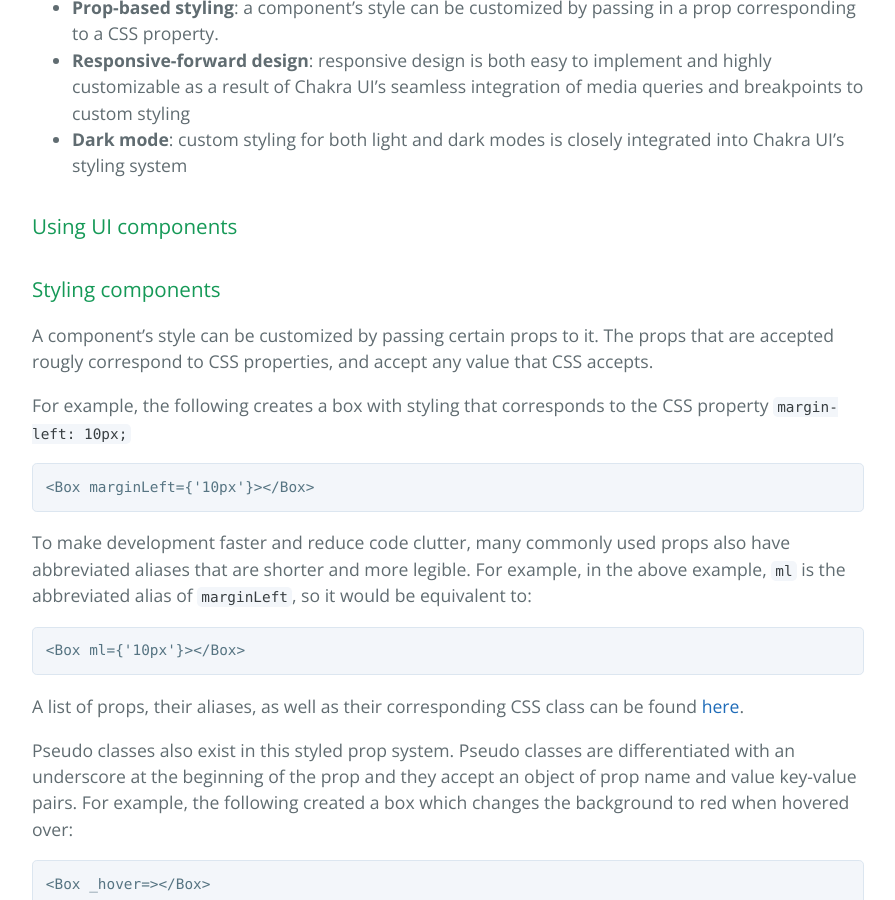
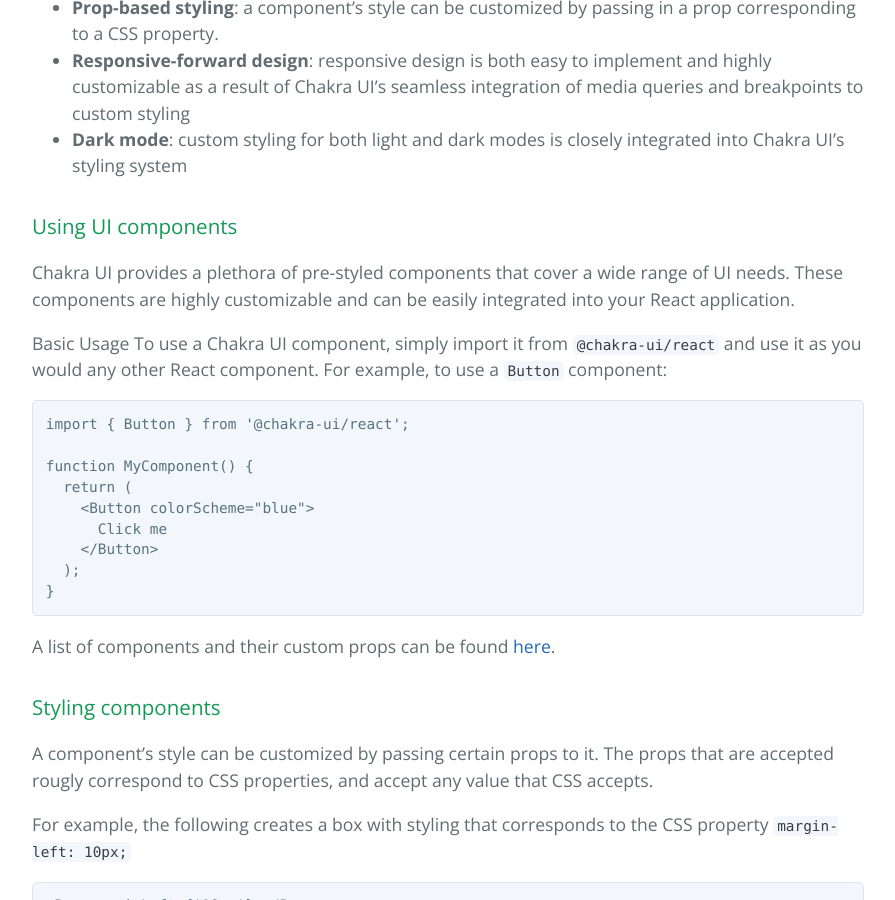
Before and after one commit to learning-software-engineering/learning-software-engineering.github.io, a Jekyll site: the page built from Topics/Tech_Stacks/ChakraUI.md, in a window 1280 px wide and 900 px high, scrolled down 1550 px. Shown: the whole window, without its empty margins (192-1087 px from the left). Built offline with Jekyll 4.4.1, drawn with Linux system fonts in a browser that asks for light colours; our own code applies the rules of GitHub Pages for plain Markdown files.

Commit message:
Chakra ui components

````diff
--- a/Topics/Tech_Stacks/ChakraUI.md
+++ b/Topics/Tech_Stacks/ChakraUI.md
@@ -41,6 +41,23 @@
 
 ### Using UI components
 
+Chakra UI provides a plethora of pre-styled components that cover a wide range of UI needs. These components are highly customizable and can be easily integrated into your React application.
+
+Basic Usage
+To use a Chakra UI component, simply import it from `@chakra-ui/react` and use it as you would any other React component. For example, to use a `Button` component:
+
+```js
+import { Button } from '@chakra-ui/react';
+
+function MyComponent() {
+  return (
+    <Button colorScheme="blue">
+      Click me
+    </Button>
+  );
+}
+```
+A list of components and their custom props can be found [here](https://chakra-ui.com/docs/components).
 
 
 ### Styling components
````
